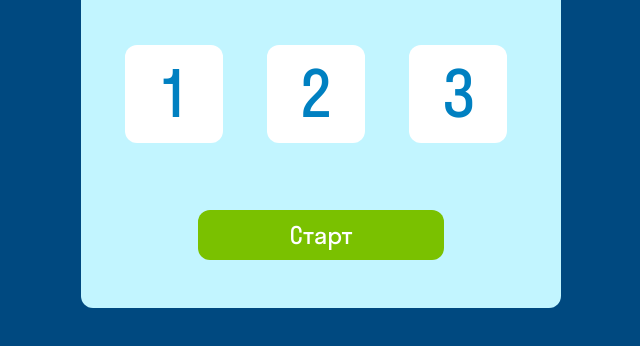
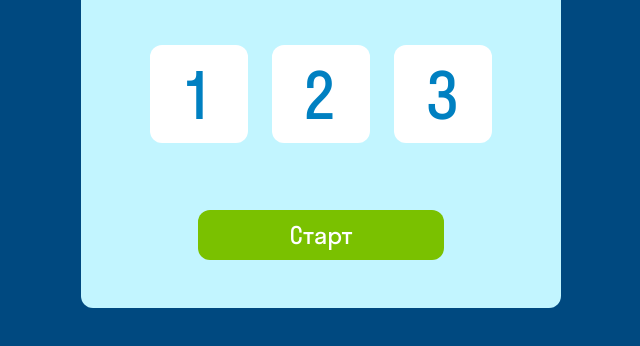
Before and after one commit to DVS-675/webdev-game, a plain HTML site: page index.html in a window 1280 px wide. Shown: the part 322-668 px from the top of the page, without its empty margins (319-959 px from the left). Drawn offline with Linux system fonts and the light colour scheme.

Commit message:
переделал все

```diff
--- a/gameMenu.js
+++ b/gameMenu.js
@@ -1,50 +1,38 @@
 import { startGame } from "./startGame.js";
 
 export const createGameMenu = () => {
-  const title = document.createElement("h2");
-  title.textContent = "Выбери сложность";
-  title.classList.add("start__main_text");
+  const title = document.querySelector(".start__main_text");
+  const appEl = document.querySelector(".game__container");
+  appEl.innerHTML = "";
 
-  const buttonStart = document.createElement("button");
-  buttonStart.textContent = "Старт";
-  buttonStart.classList.add("start__main_button");
-
-  const gameSectionStart = document.querySelector(".game__container");
-  gameSectionStart.innerHTML = "";
-
-  const buttonLevelBox = document.createElement("div");
-  buttonLevelBox.classList.add("start__main_level");
-
-  const createDifficultButton = (difficult) => {
-    const buttonLevel = document.createElement("button");
-    buttonLevel.classList.add("start__main_level-button");
-    buttonLevel.textContent = `${difficult}`;
-
-    buttonLevel.addEventListener("click", () => {
-      if (buttonLevel.classList.contains("clicked")) {
-        buttonLevel.classList.remove("clicked");
-      } else {
-        buttonLevel.classList.add("clicked");
-      }
-    });
-
-    return buttonLevel;
-  };
-
-  gameSectionStart.append(
-    title,
-    createDifficultButton(1),
-    createDifficultButton(2),
-    createDifficultButton(3),
-    buttonStart
-  );
+  appEl.innerHTML = `
+  <h2 class="start__main_text">Выбери сложность</h2>
+    <div class ='start__main_level'>
+        <label>
+            <input class = 'start__main_level-button' type="radio" name="level" value="1">
+            <span>1</span>
+        </label>
+        <label>
+            <input class = 'start__main_level-button' type="radio" name="level" value="2">
+            <span>2</span>
+        </label>
+        <label>
+            <input class = 'start__main_level-button' type="radio" name="level" value="3">
+            <span>3</span>
+        </label>
+    </div>
+  <button class="start__main_button">Старт</button>
+  `;
 
   const chooseDifficultButtons = document.querySelectorAll(
     ".start__main_level-button"
   );
+  const buttonStart = document.querySelector(".start__main_button");
+  console.log(chooseDifficultButtons);
+
   for (let chooseDifficultButton of chooseDifficultButtons) {
     chooseDifficultButton.addEventListener("click", () => {
-      const gameLevel = Number(chooseDifficultButton.textContent);
+      const gameLevel = Number(chooseDifficultButton.value);
       buttonStart.addEventListener("click", () => startGame(gameLevel));
     });
   }
--- a/index.html
+++ b/index.html
@@ -9,7 +9,7 @@
   </head>
   <body>
     <main class="game">
-      <section class="game__container"></section>
+      <section id = main class="game__container"></section>
     </main>
     <!-- <div class="start">
       <div class="start__main">
--- a/style.scss
+++ b/style.scss
@@ -47,26 +47,12 @@ body {
     text-align: center;
     color: #004980;
   }
-
-  .start__main_level-button {
-    margin-left: 2.75rem;
-    cursor: pointer;
-    width: 98px;
-    height: 98px;
-    background: #ffffff;
-    border-radius: 12px;
-    font-family: "StratosSkyeng";
-    font-style: normal;
-    font-weight: 400;
-    font-size: 64px;
-    line-height: 72px;
-    border: none;
-    color: #0080c1;
-  }
-  .start__main_level-button:hover {
-    background: #0080c1;
-    color: #ffffff;
-    box-shadow: inset 0 0 0 3px #0080c1;
+  .start__main_level {
+    display: flex;
+    flex-direction: row;
+    justify-content: space-between;
+    margin-left: 69px;
+    margin-right: 69px;
   }
 
   .start__main_button {
@@ -99,3 +85,40 @@ body {
     box-shadow: inset 0 0 0 3px #0080c1;
   }
 }
+label {
+  display: flex;
+  justify-content: center;
+  align-items: center;
+
+}
+span {
+  z-index: 2;
+  font-family: "StratosSkyeng";
+  font-style: normal;
+  font-weight: 400;
+  font-size: 64px;
+  line-height: 72px;
+  padding-left: 30px;
+  padding-top: 15px;
+  color: #0080c1;
+
+  content:'';
+  display: inline-block;
+  cursor: pointer;
+  width: 98px;
+  height: 98px;
+  background: #ffffff;
+  border-radius: 12px;
+  border: none;
+  vertical-align: middle;
+  transition: 0.2s;
+}
+
+input[type="radio"] {
+  display: none;
+}
+
+input[type="radio"]:checked + span  {
+  background-color: #0080c1;
+  color: #ffffff;
+}
```
Also changed, not shown: script.js (+0 -14 lines), style.css, 1 other file.
